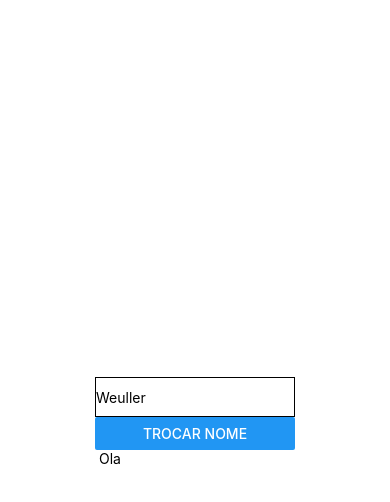
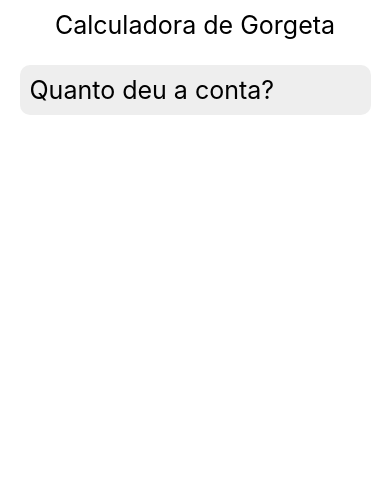
Before and after one commit to weullermarcos/react_native_1, a React Native app: screen / in a window 390 px wide. Shown: the top 502 px of the page. Built offline with nearby package versions, Linux system fonts and the light colour scheme.

Commit message:
calculadora de gorgeta 1

```diff
--- a/App.js
+++ b/App.js
@@ -13,7 +13,6 @@ import styled from 'styled-components/native';
 
 const Page = styled.SafeAreaView `
   flex:1;
-  justify-content: center;
   align-items: center;
 `;
 
@@ -23,13 +22,6 @@ const Header = styled.View `
   justify-content: center;
   flex-wrap: wrap;
   height: 200px;
-`;
-
-//Campo para digitar texto
-const Input = styled.TextInput `
-  height: 40px;
-  width: 200px;
-  border: 1px solid #000000;
 `;
 
 
@@ -49,8 +41,9 @@ const Texto = styled.Text `
 const Hello = () =>{
 
   //criando uma const
-  const [name, setName ] = useState('Weuller');
+  const [name, setName ] = useState('');
   const [backupName, setBackupName ] = useState('');
+  const [mostrar, setMostrar ] = useState(false);
 
   //criando uma funcao para mudar o texto
   /*
@@ -63,27 +56,59 @@ const Hello = () =>{
   const handleClick = () => {
 
     //alert("Clicou no botao");
-    setBackupName(name)
+    setBackupName(name);
+    setMostrar(!mostrar); //invete o valor de mostrar
   }
 
   return(
 
     <View>
       <Input value={name} onChangeText={texto=>setName(texto)} />
-      <Button title = "Trocar nome" onPress={handleClick}/>
-      <Text> Ola {backupName} </Text>
+      <Button title = {mostrar ? 'Ocultar nome' : 'Mostrar nome'} onPress={handleClick}/>
+
+      {mostrar == true &&
+
+        <Quadrado>
+          <Text> Ola {backupName} </Text>
+        </Quadrado>
+      }
     </View>
   );
 }
 
 //flex:${props=>props.flex};
+//background-color:${props=>props.cor};
 const Quadrado = styled.View `
-  width: 50px;
+  width: 200px;
+  height: 200px;
+  justify-content: center;
+  align-items: center;
+  border: 3px dashed #000000;
+  margin-top: 30px;
+`;
+
+const HeaderText = styled.Text `
+  font-size: 25px;
+  margin-top: 10px;
+`;
+
+
+//Campo para digitar texto
+const Input = styled.TextInput `
   height: 50px;
-  background-color:${props=>props.cor};
+  width: 90%;
+  font-size: 25px;
+  background-color: #EEEEEE;
+  margin-top: 25px;
+  border-radius: 10px;
+  padding: 10px;
+
 `;
 
 export default () =>{
+
+
+  const [bill, setBill ] = useState('');
 
   return(
 
@@ -120,7 +145,16 @@ export default () =>{
       */
 
       <Page>
-        <Hello/>
+
+        <HeaderText>Calculadora de Gorgeta</HeaderText>
+        <Input
+          placeholder = "Quanto deu a conta?"
+          placeholderTextColor = "#000000"
+          keyboardType = "numeric"
+          value={bill}
+          onChangeText={n=>setBill(n)}
+        />
+
       </Page>
   );
 }
```
